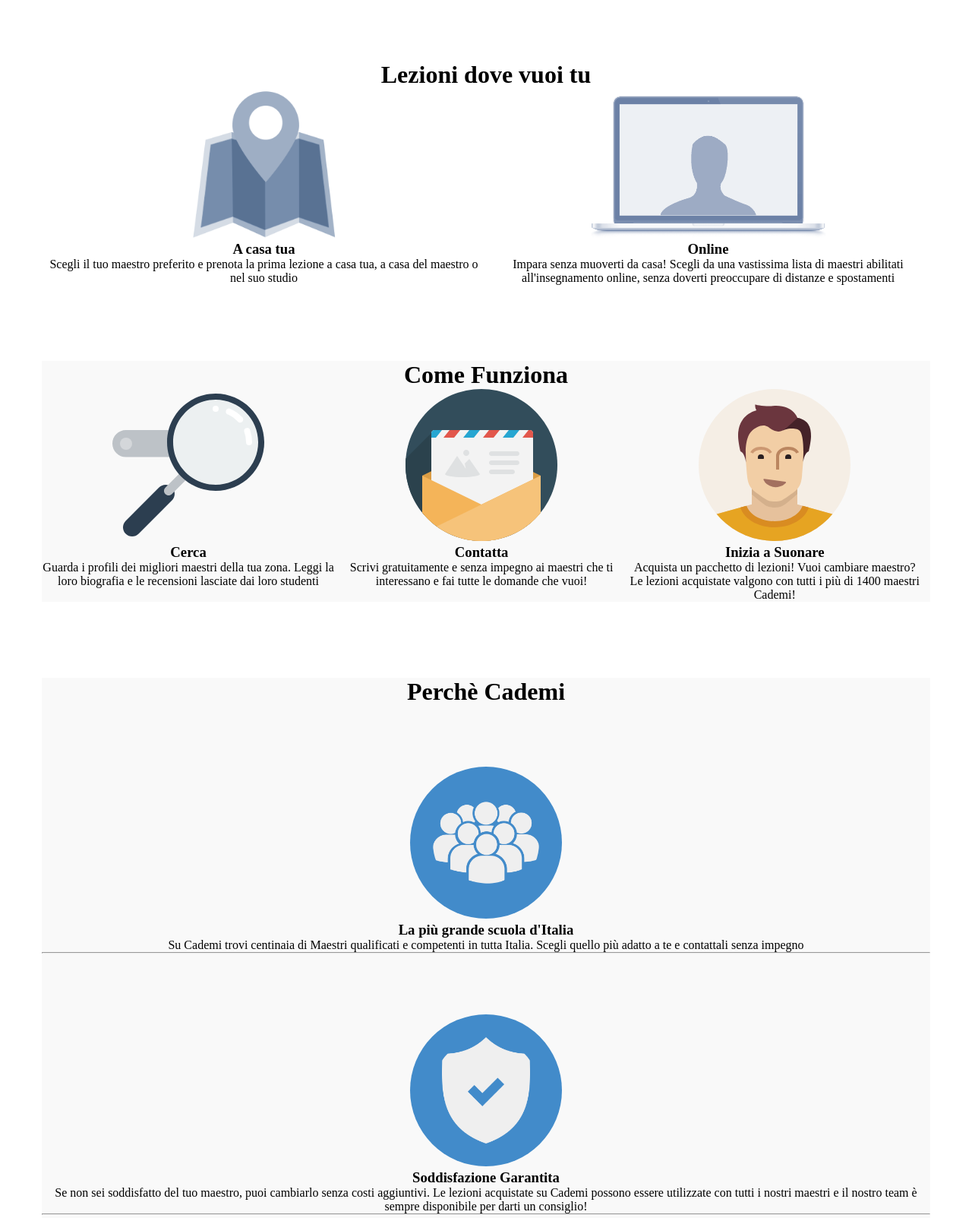
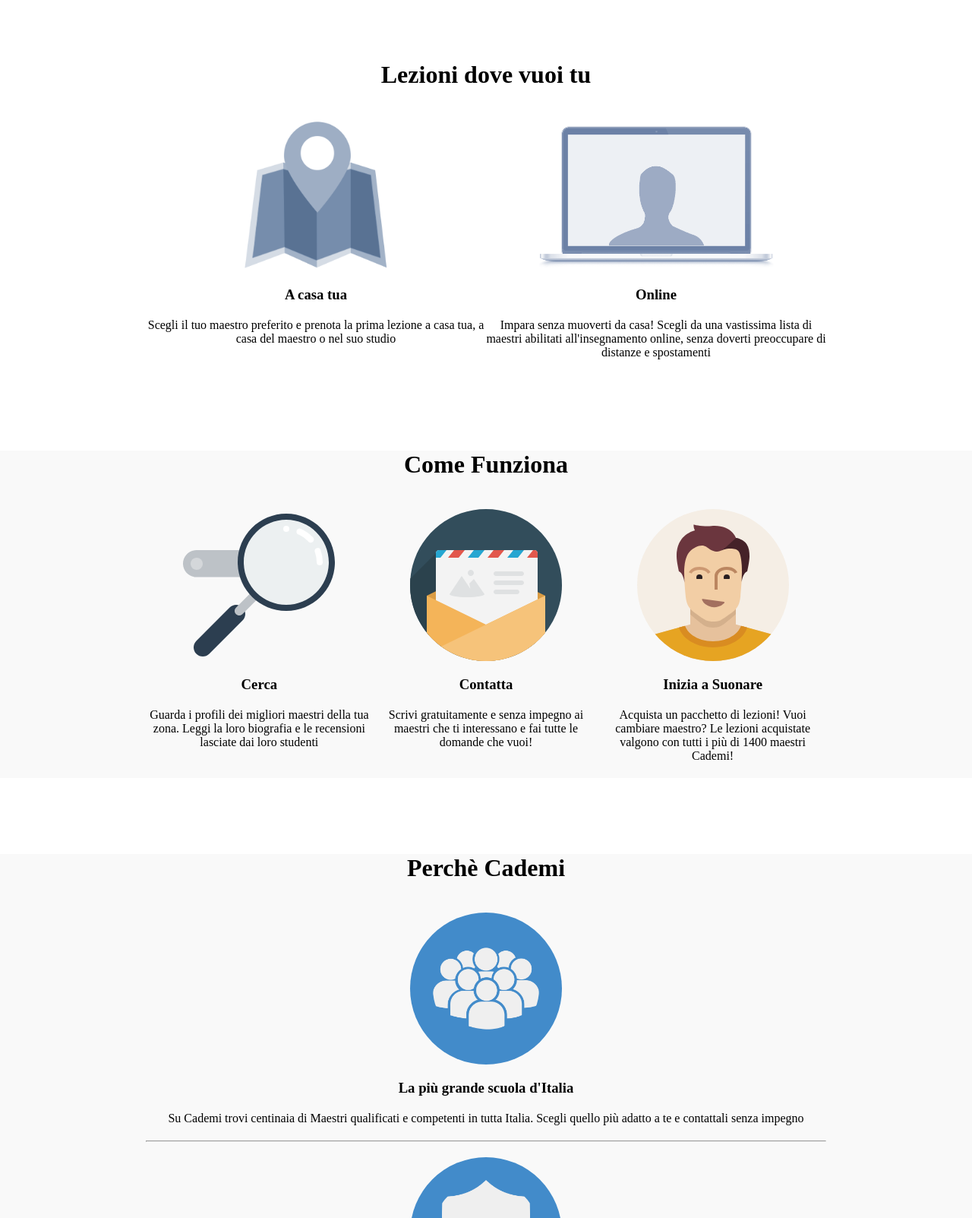
Before and after one commit to andreadau/html-css-resp-wannabe-12bool, a plain HTML site: page index.html in a window 1280 px wide. Shown: the part 20-1623 px from the top of the page at 76% size. Drawn offline with Linux system fonts and the light colour scheme.

Commit message:
End Web Page

```diff
--- a/css/12bool.css
+++ b/css/12bool.css
@@ -23,7 +23,7 @@
 }
 
 .container{
-  max-width: 1170px;
+  max-width: 70%;
   margin: 0 auto;
 }
 
@@ -41,76 +41,76 @@
 }
 
 /* colums large screen*/
-.col-lg-1{
+.col-xl-1{
   width: calc((100% / 12) * 1);
 }
-.col-lg-2{
+.col-xl-2{
   width: calc((100% / 12) * 2);
 }
-.col-lg-3{
+.col-xl-3{
   width: calc((100% / 12) * 3);
 }
-.col-lg-4{
+.col-xl-4{
   width: calc((100% / 12) * 4);
 }
-.col-lg-5{
+.col-xl-5{
   width: calc((100% / 12) * 5);
 }
-.col-lg-6{
+.col-xl-6{
   width: 50%;
 }
-.col-lg-7{
+.col-xl-7{
   width: calc((100% / 12) * 7);
 }
-.col-lg-8{
+.col-xl-8{
   width: calc((100% / 12) * 8);
 }
-.col-lg-9{
+.col-xl-9{
   width: calc((100% / 12) * 9);
 }
-.col-lg-10{
+.col-xl-10{
   width: calc((100% / 12) * 10);
 }
-.col-lg-11{
+.col-xl-11{
   width: calc((100% / 12) * 11);
 }
-.col-lg-12{
+.col-xl-12{
   width: 100%;
 }
 /* /colums large screen*/
 
 /* offsets large screen*/
-.col-offsets-lg-1{
+.col-offsets-xl-1{
   margin-left: calc((100% / 12) * 1);
 }
-.col-offsets-lg-2{
+.col-offsets-xl-2{
   margin-left: calc((100% / 12) * 2);
 }
-.col-offsets-lg-3{
+.col-offsets-xl-3{
   margin-left: calc((100% / 12) * 3);
 }
-.col-offsets-lg-4{
+.col-offsets-xl-4{
   margin-left: calc((100% / 12) * 4);
 }
-.col-offsets-lg-5{
+.col-offsets-xl-5{
   margin-left: calc((100% / 12) * 5);
 }
-.col-offsets-lg-6{
+.col-offsets-xl-6{
   margin-left: calc((100% / 12) * 6);
 }
-.col-offsets-lg-7{
+.col-offsets-xl-7{
   margin-left: calc((100% / 12) * 7);
 }
-.col-offsets-lg-8{
+.col-offsets-xl-8{
   margin-left: calc((100% / 12) * 8);
 }
-.col-offsets-lg-9{
+.col-offsets-xl-9{
   margin-left: calc((100% / 12) * 9);
 }
-.col-offsets-lg-10{
+.col-offsets-xl-10{
   margin-left: calc((100% / 12) * 10);
 }
-.col-offsets-lg-11{
+.col-offsets-xl-11{
   margin-left: calc((100% / 12) * 11);
 }
 /* /offsets large screen*/
--- a/css/style.css
+++ b/css/style.css
@@ -1,73 +1,72 @@
 .row {
-  width: 992px;
   margin-left: auto;
   margin-right: auto;
   margin-top: 100px;
 }
 
-/* BLOCCO LEZIONI */
-#lezioni .row>.left,
-#lezioni .row>.right {
-  width: 50%;
+/* Utility */
+
+.float-left {1
   float: left;
 }
 
-#lezioni .row img {
-  /* per centrare orizzontalmente */
-  display: block;
-  margin-right: auto;
-  margin-left: auto;
+.float-right {1
+  float: right;
 }
 
-#lezioni {
+.pd-5 {
+  padding: 5px;
+}
+
+.mb-20 {
+  margin-bottom: 20px;
+}
+
+/* Utility */
+
+h1 {
+  text-align: center;
+  font-size: 2em;
+}
+h3 {
+  text-align: center;
+}
+p {
   text-align: center;
 }
 
-/* BLOCCO STEPS */
-#steps .row>.left,
-#steps .row>.central,
-#steps .row>.right {
-  float: left;
-  width: 33%;
-}
 
-#steps {
-  text-align: center;
-}
-
-/* BLOCCO PERCHE */
-#why {
-  text-align: center;
-}
-
-#why .row>.first,
-#why .row>.second,
-#why .row>.third {
-  width: 100%;
-  margin-top: 80px;
-}
-
-#why .row img {
-  background-color: #428bca;
-  border-radius: 50%;
-  padding: 30px
-}
-
-/* COMMON */
-.row::after {
-  content: '';
-  display: table;
-  clear: both;
-}
-
-.container.grey {
+.grey {
   background-color: #f9f9f9;
 }
 
 img {
   height: 200px;
+  text-align: center;
+  display: block;
+  margin-left: auto;
+  margin-right: auto;
+  margin-top: 20px;
+  margin-bottom: 20px;
 }
 
 .clear {
   clear: both;
 }
+
+.blue-circle {
+  background-color: #428bca;
+  border-radius: 50%;
+  padding: 30px;
+}
+
+@media all and (max-width: 769px){
+ img {
+   height: 150px;
+ }
+ .row {
+   margin-left: auto;
+   margin-right: auto;
+   margin-top: 0;
+ }
+}
--- a/index.html
+++ b/index.html
@@ -8,64 +8,90 @@
     <title>Boolean aCademy</title>
   </head>
   <body>
-    <div id="lezioni" class="container">
+    <!-- Lessons -->
+    <div class="container">
       <div class="row">
-        <h1>Lezioni dove vuoi tu</h1>
-        <div class="left">
+        <div class="col-xl-12 col-md-12 col-sm-12">
+          <h1 class="mb-20">Lezioni dove vuoi tu</h1>
+        </div>
+        <div class="col-xl-6 col-md-12 col-sm-12">
           <img src="img/icon/maps.png" alt="">
-          <h3>A casa tua</h3>
+          <h3 class="mb-20">A casa tua</h3>
+          <p>
             Scegli il tuo maestro preferito e prenota la prima lezione a casa tua, a casa del maestro o nel suo studio
+          </p>
         </div>
-        <div class="right">
+        <div class="col-xl-6 col-md-12 col-sm-12">
           <img src="img/icon/screen.png" alt="">
-          <h3>Online</h3>
+          <h3 class="mb-20">Online</h3>
+          <p class="mb-20">
           Impara senza muoverti da casa! Scegli da una vastissima lista di maestri abilitati all'insegnamento online, senza doverti preoccupare di distanze e spostamenti
+          </p>
         </div>
       </div>
     </div>
-
-    <div id="steps" class="container grey">
+    <!-- /Lessons -->
+    <!-- Steps -->
+  <section class="grey">
+  <div class="container">
     <div class="row">
-        <h1>Come Funziona</h1>
-        <div class="left">
+      <h1 class="mb-20">Come Funziona</h1>
+      <div class="col-xl-4 col-md-12 col-sm-12">
         <img src="img/search.svg" alt="">
-          <h3>Cerca</h3>
+        <h3 class="mb-20">Cerca</h3>
+        <p class="mb-20">
           Guarda i profili dei migliori maestri della tua zona. Leggi la loro biografia e le recensioni lasciate dai loro studenti
+        </p>
       </div>
-        <div class="central">
+      <div class="col-xl-4 col-md-12 col-sm-12">
         <img src="img/letter.svg" alt="">
-          <h3>Contatta</h3>
+        <h3 class="mb-20">Contatta</h3>
+        <p>
           Scrivi gratuitamente e senza impegno ai maestri che ti interessano e fai tutte le domande che vuoi!
+        </p class="mb-20">
       </div>
-        <div class="right">
+      <div class="col-xl-4 col-md-12 col-sm-12">
         <img src="img/male.svg" alt="">
-          <h3>Inizia a Suonare</h3>
+        <h3 class="mb-20">Inizia a Suonare</h3>
+        <p class="mb-20">
           Acquista un pacchetto di lezioni! Vuoi cambiare maestro? Le lezioni acquistate valgono con tutti i più di 1400 maestri Cademi!
+        </p>
       </div>
     </div>
   </div>
-
-    <div id="why" class="container grey">
+  </section>
+  <!-- /Steps -->
+  <!-- Why -->
+  <section class="grey">
+    <div class="container">
       <div class="row">
-        <h1>Perchè Cademi</h1>
-        <div class="first">
-          <img src="img/icon/profile.png" alt="">
-          <h3>La più grande scuola d'Italia</h3>
+        <h1 class="mb-20">Perchè Cademi</h1>
+        <div class="col-xl-12 col-md-12 col-sm-12">
+          <img class="blue-circle" src="img/icon/profile.png" alt="">
+          <h3 class="mb-20">La più grande scuola d'Italia</h3>
+          <p class="mb-20">
             Su Cademi trovi centinaia di Maestri qualificati e competenti in tutta Italia. Scegli quello più adatto a te e contattali senza impegno
+          </p>
           <hr>
         </div>
-        <div class="second">
-          <img src="img/icon/secure.png" alt="">
-          <h3>Soddisfazione Garantita</h3>
+        <div class="col-xl-12 col-md-12 col-sm-12">
+          <img class="blue-circle" src="img/icon/secure.png" alt="">
+          <h3 class="mb-20">Soddisfazione Garantita</h3>
+          <p class="mb-20">
             Se non sei soddisfatto del tuo maestro, puoi cambiarlo senza costi aggiuntivi. Le lezioni acquistate su Cademi possono essere utilizzate con tutti i nostri maestri e il nostro team è sempre disponibile per darti un consiglio!
+          </p>
           <hr>
         </div>
-        <div class="third">
-          <img src="img/icon/flex.png" alt="">
-          <h3>Flessibile e Conveniente</h3>
+        <div class="col-xl-12 col-md-12 col-sm-12">
+          <img class="blue-circle" src="img/icon/flex.png" alt="">
+          <h3 class="mb-20">Flessibile e Conveniente</h3>
+          <p class="mb-20">
             Cademi non ha alcun costo d’iscrizione a differenza delle scuole di musica tradizionali. Inoltre, sei tu a scegliere dove fare lezione e gli orari delle tue lezioni.
+          </p>
         </div>
       </div>
     </div>
+  </section>
+  <!-- /Why -->
   </body>
 </html>
```
Lines whose indentation alone changed are shown as unchanged.
